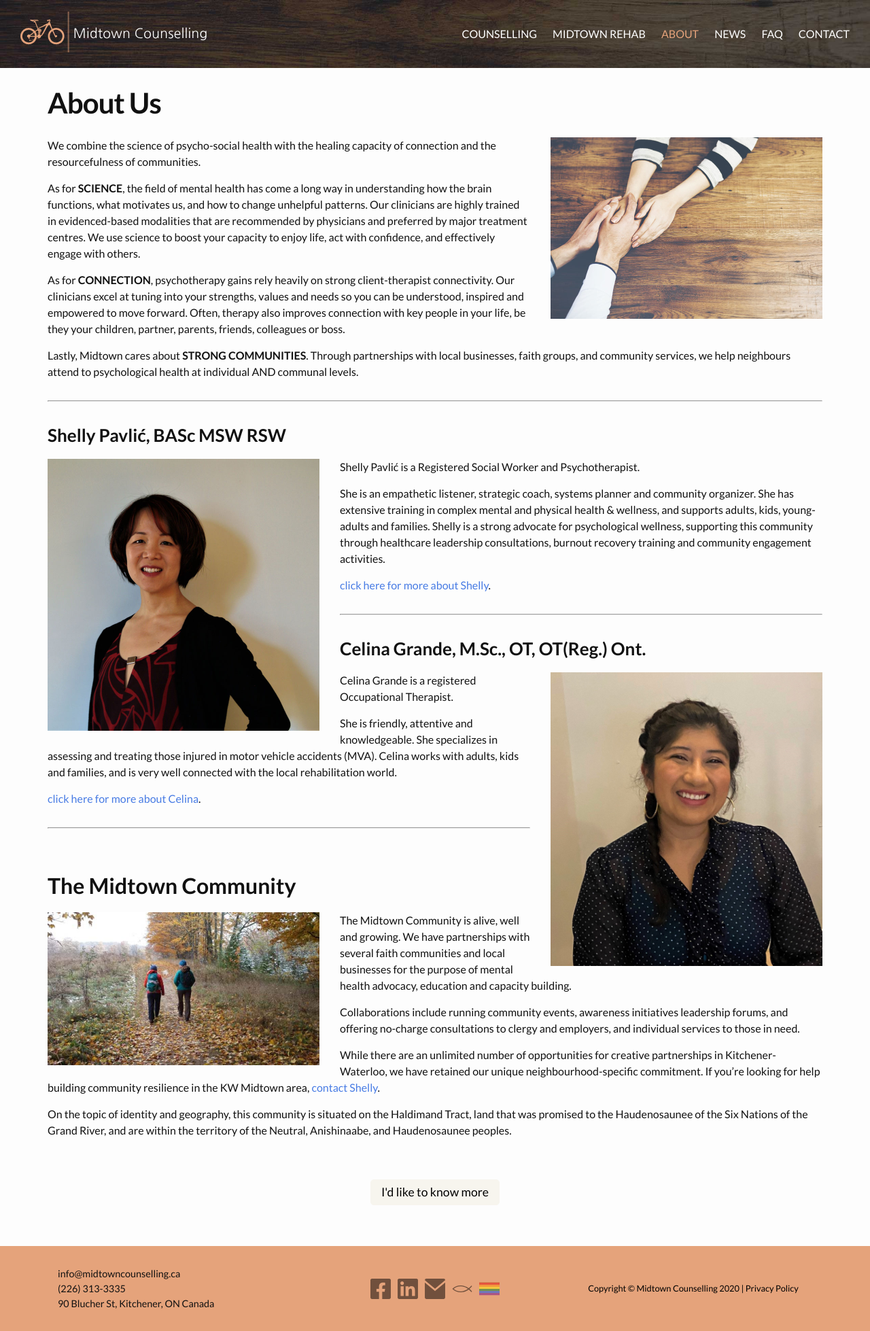
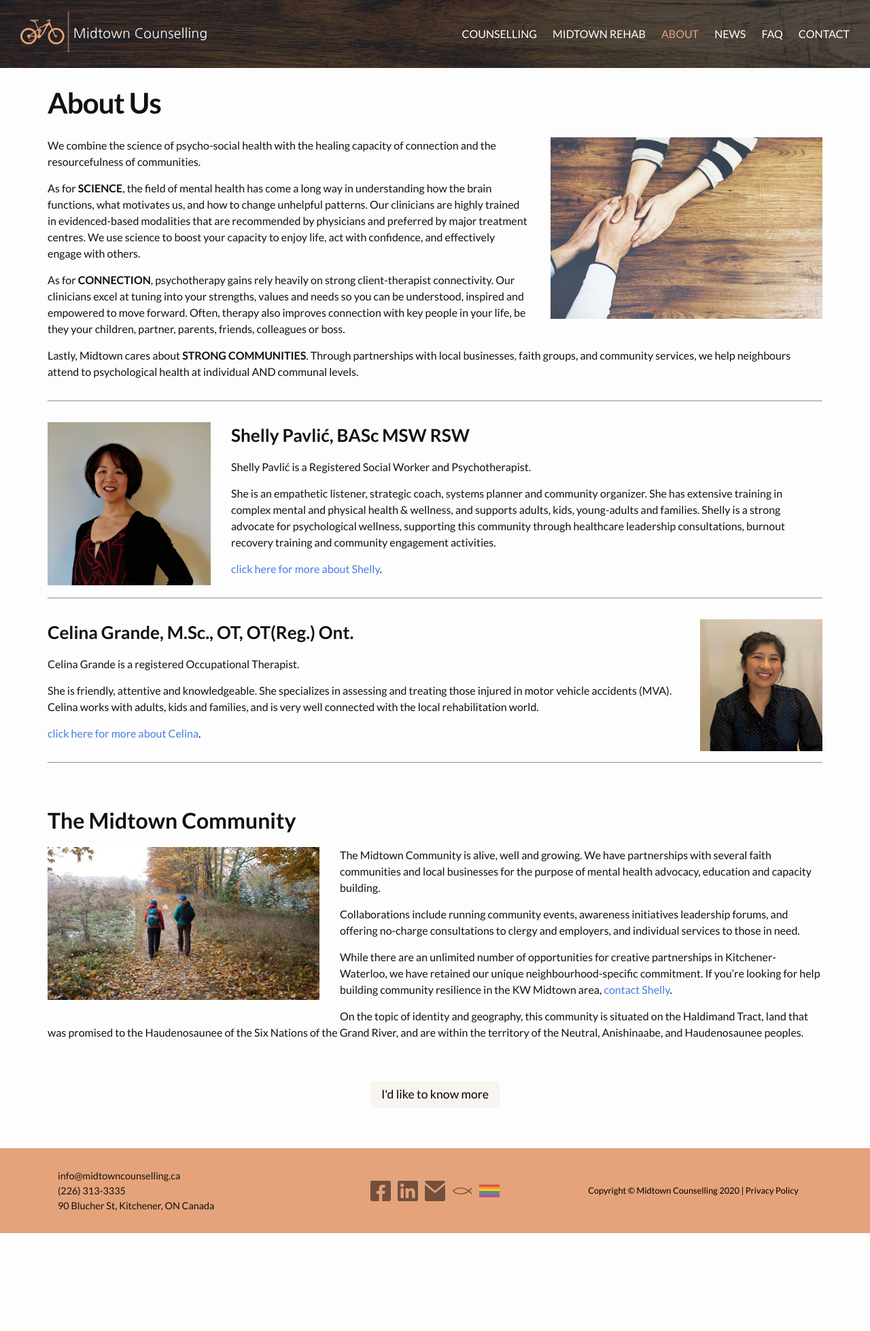
Before and after one commit to jonathanhines/midtown, a Jekyll site: the page built from about.markdown, in a window 1280 px wide. Shown: the whole page at 68% size. Built offline with Jekyll 4.4.1, drawn with Linux system fonts in a browser that asks for light colours; after the commit the page ends 1814 px from its top, so only the background shows below that.

Commit message:
Updated about us portraits to fit on the page a little more nicely.

```diff
--- a/about.markdown
+++ b/about.markdown
@@ -19,9 +19,10 @@ Lastly, Midtown cares about **STRONG COMMUNITIES**. Through partnerships with lo
 
 -------
 
+<img src="/assets/images/shelly-1.jpg" alt="" style="max-width: 240px;" class="image-float float-left">
+
 ### Shelly Pavlić, BASc MSW RSW {#shelly}
 
-<img src="/assets/images/shelly-1.jpg" alt="" class="image-float float-left">
 
 Shelly Pavlić is a Registered Social Worker and Psychotherapist.
 
@@ -32,10 +33,10 @@ She is an empathetic listener, strategic coach, systems planner and community or
 -------
 
 
+<img src="/assets/images/celina2straight.jpg" alt="" style="max-width: 180px;" class="image-float float-right">
 
 ### Celina Grande, M.Sc., OT, OT(Reg.) Ont. {#celina}
 
-<img src="/assets/images/celina2straight.jpg" alt="" class="image-float float-right">
 
 Celina Grande is a registered Occupational Therapist.
 
```
